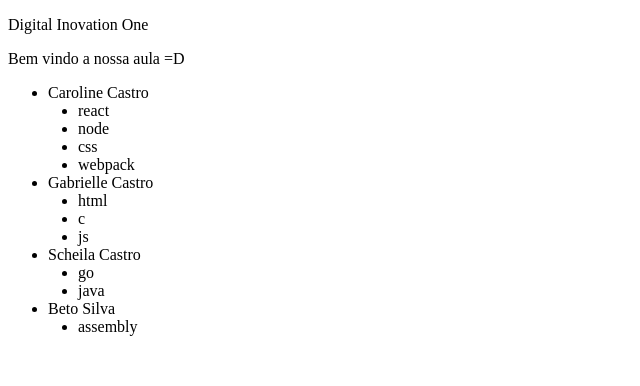
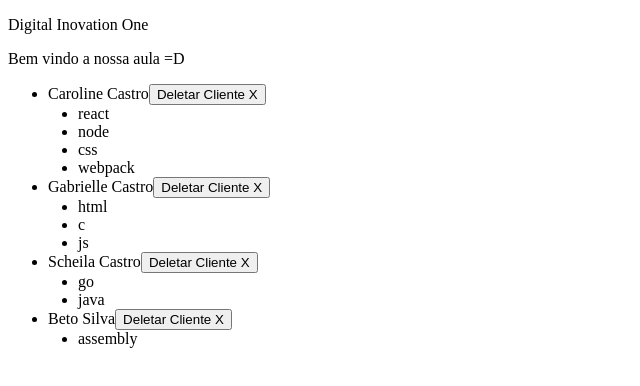
Before and after one commit to CarolineCastro/BootcampImpulsoJSEvolution, a React app in the folder React/webpack/: page / in a window 1280 px wide. Shown: the top 386 px of the page, without its empty margins (0-640 px from the left). Built offline with nearby package versions, Linux system fonts and the light colour scheme.

Commit message:
React: manipulando eventos

```diff
--- a/React/webpack/src/App.jsx
+++ b/React/webpack/src/App.jsx
@@ -1,8 +1,7 @@
 import React from "react";
 
 //Renderização Condicional
-/*
-const buttonA = <button>Histórico</button>
+/*const buttonA = <button>Histórico</button>
 
 const buttonB = <button>Cadastro</button>
 
@@ -59,8 +58,7 @@ const App = () => {
 export default App;*/
 
 //Listas e Chaves
-
-const listCostumer = [
+/*const listCostumer = [
     {
         id: 1,
         name: 'Caroline Castro',
@@ -116,4 +114,104 @@ const App = () => {
     );
 };
 
+export default App; */
+
+//Manipulando Eventos
+/*const App = () => {
+
+    const name = 'DIO'
+
+    const showEvent = (e) => {
+        console.log('evento clicado');
+        console.log(e);
+        alert(name);
+    }
+    const handleChange = (e) => {
+        const { value } = e.target;
+        console.log(value);
+    }
+
+    const Button = <button onClick={showEvent}>Mostrar Evento</button>
+
+    return (
+        <div>
+            <p>Digital Inovation One</p>
+            <p>Bem vindo a nossa aula =D</p>
+            <input onChange={handleChange} />
+            {Button}
+        </div>
+    );
+
+};
+
+export default App;*/
+
+//Manipulando Eventos exemplo 2
+
+const listCostumer = [
+    {
+        id: 1,
+        name: 'Caroline Castro',
+        skills:['react', 'node', 'css', 'webpack']
+    },
+    {
+        id: 2,
+        name: 'Gabrielle Castro',
+        skills:['html', 'c', 'js']
+    },
+    {
+        id: 3,
+        name: 'Scheila Castro',
+        skills: ['go', 'java']
+    },
+    {
+        id: 4,
+        name: 'Beto Silva',
+        skills: ['assembly']
+    },
+]
+
+const App = () => {
+
+    const handleClick = (e, id) => {
+        console.log('deletar cliente');
+        alert(`ID do cliente ${id}`)
+    }
+
+    const renderSkills = (skill, id) => {
+        return(
+            <div style={{ paddingLeft: '30px'}} key={`skill-${id}`} >
+                <li>{skill}</li>
+            </div>
+        )
+    }
+
+    const renderCostumers = (costumer, id) => {
+        return(
+            <div>
+                <li key={`costumer-${id}`}>
+                    {costumer.name}
+                    <button onClick={(e) => handleClick (e, costumer.id)}>
+                        Deletar Cliente X
+                    </button>
+                </li>
+                {costumer.skills.map(renderSkills)}
+            </div>
+        )
+    }
+
+    return (
+        <div>
+            <p>Digital Inovation One</p>
+            <p>Bem vindo a nossa aula =D</p>
+
+            <div>
+                <ul>
+                    {listCostumer.map(renderCostumers)}
+                </ul>
+            </div>
+        </div>
+    );
+};
+
 export default App;
```
